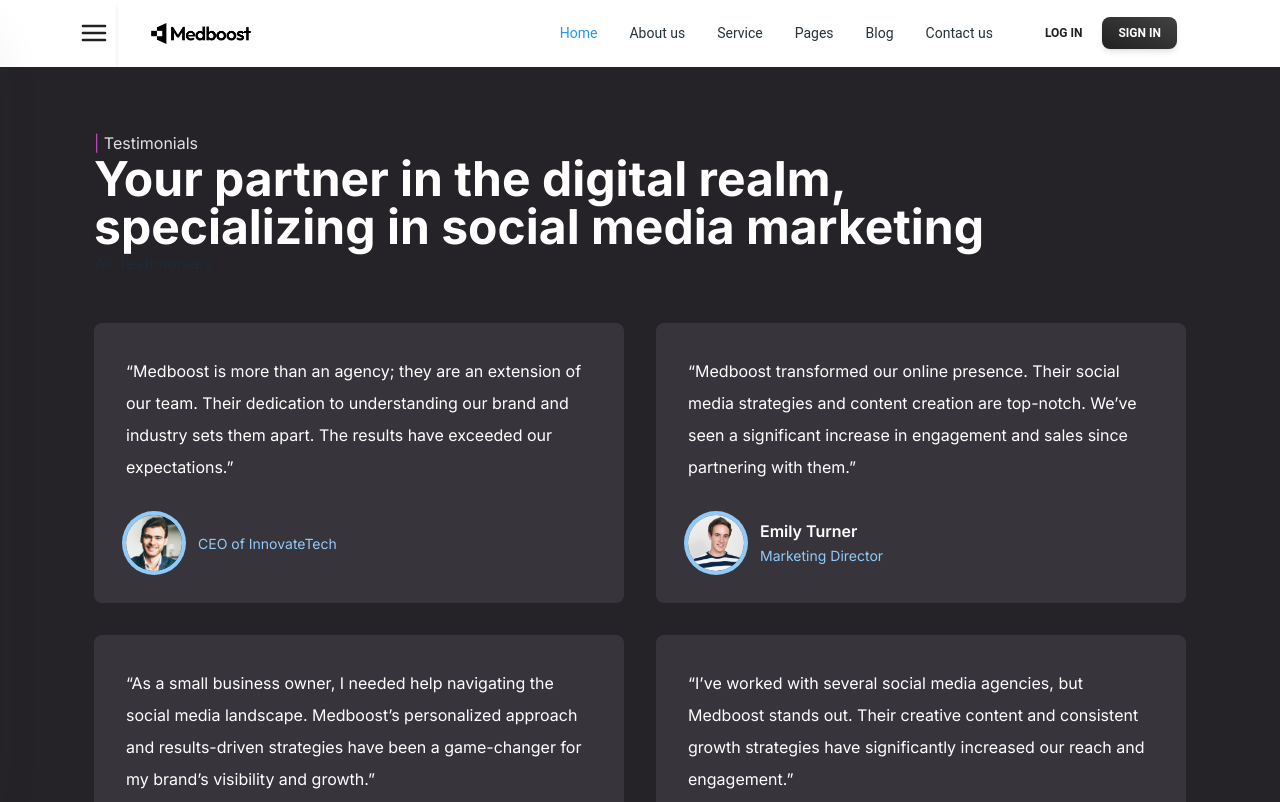
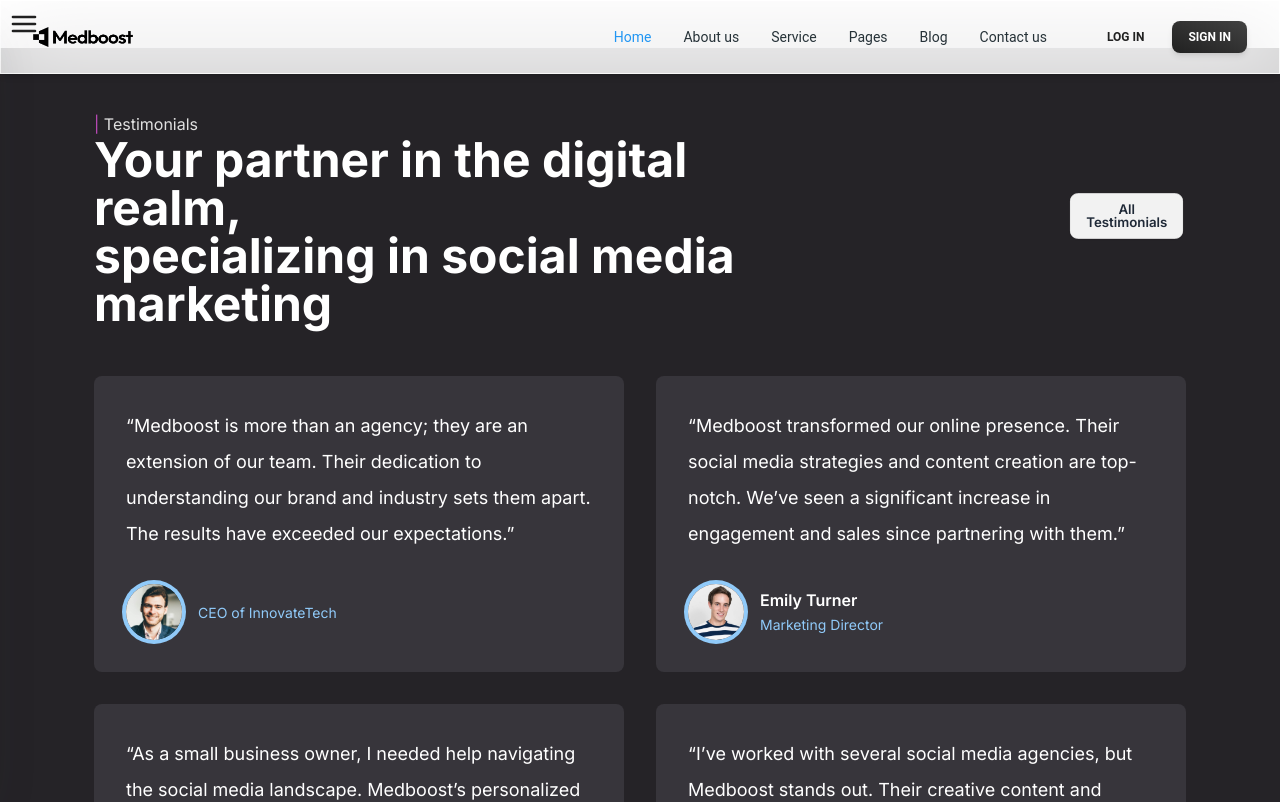
Before and after one commit to Nahidul-Islam-Siam/medboost, a Next.js app: page / in a window 1280 px wide. Shown: the top 802 px of the page. Built offline with nearby package versions, Linux system fonts and the light colour scheme.

Commit message:
page setup

```diff
--- a/src/app/page.js
+++ b/src/app/page.js
@@ -11,14 +11,15 @@ export default function Home() {
   return (
    <div>
      <div className="container mx-auto overflow-hidden">
-    <div className='flex items-center'>
-    <SideBar/>
-
-    <NavbarComponent />
-    </div>
 
 
 
+
+    </div>
+    <div className='flex items-center'>
+
+    <SideBar/>
+    <NavbarComponent />
     </div>
     <Testimonials/>
       <FreeConsultation/>
--- a/src/components/Component/Testimonials.jsx
+++ b/src/components/Component/Testimonials.jsx
@@ -38,15 +38,15 @@ const testimonialsData = [
       <section className="bg-[#252327] dark:bg-gray-900">
         <div className="container px-6 py-10 mx-auto">
           <div className="mt-6 md:flex md:items-center md:justify-between">
-            <div >
-             <div>
-             <h1 className="text-gray-300"><span className="text-[#BD4BB9]">| </span>Testimonials</h1>
-              <h1 className="font-bold text-2xl text-white lg:text-5xl ">
+            <div className="flex justify-between">
+             <div >
+             <p className="text-gray-300"><span className="text-[#BD4BB9]">| </span>Testimonials</p>
+              <h1 className="font-bold grow text-2xl md:text-2xl  text-white lg:text-5xl ">
               Your partner in the digital realm, <br /> specializing in social media marketing
               </h1>
              </div>
            <div>
-            <button>All Testimonials</button>
+            <button className="btn bottom-0 mt-20 md:ml-0  lg:ml-56  hidden lg:block ">All Testimonials</button>
            </div>
             </div>
             <div className="flex justify-between mt-8 md:mt-0">
@@ -57,7 +57,7 @@ const testimonialsData = [
           <section className="grid grid-cols-1 gap-8 mt-8 xl:mt-12 lg:grid-cols-2 xl:grid-cols-2">
             {testimonialsData.map((testimonial, index) => (
               <div key={index} className={`p-8 ${testimonial.bgColor} rounded-lg`}>
-                <p className={`leading-loose ${testimonial.bgColor.includes('bg-') ? 'text-white' : 'text-gray-500 dark:text-gray-400'}`}>
+                <p className={`leading-loose ${testimonial.bgColor.includes('bg-') ? 'text-white text-lg' : 'text-gray-500  font-bold dark:text-gray-400'}`}>
                   {testimonial.text}
                 </p>
                 <div className="flex items-center mt-8 -mx-2">
--- a/src/components/shared/Navbar.jsx
+++ b/src/components/shared/Navbar.jsx
@@ -20,7 +20,7 @@ export default function NavbarComponent() {
   }, []);
 
   const navList = (
-    <ul className="mt-2 mb-4 flex flex-col gap-2 lg:mb-0 lg:mt-0 lg:flex-row lg:items-center lg:gap-6 ">
+    <ul className="mt-2 mb-4 text-2xl flex flex-col gap-2 lg:mb-0 lg:mt-0 lg:flex-row lg:items-center lg:gap-6 ">
       {['Home', 'About us', 'Service', 'Pages', 'Blog', 'Contact us'].map((item) => (
         <Typography
           key={item}
@@ -39,20 +39,21 @@ export default function NavbarComponent() {
   );
 
   return (
-    <Navbar className="sticky top-0 z-10 h-max max-w-full bg-white shadow-md rounded-none px-4 py-2 lg:px-8 lg:py-4">
+    <Navbar className="text-xl top-0 fixed z-10 h-max max-w-full bg-white shadow-md rounded-none px-4 py-5 lg:px-8 lg:py-4">
       <div className="flex items-center justify-between text-blue-gray-900">
         <Typography
           as="a"
           href="#"
+          variant='h5'
           className="mr-4 cursor-pointer items-center py-1.5 font-medium flex"
         >
           {/* <SideBar className="z-50"/> */}
         <Image src={logo} alt='' width={100} height={90}/>
         </Typography>
         <div className="flex items-center gap-4">
-          <div className="mr-4 text-3xl text-[#615E68] hidden lg:block">{navList}</div>
+          <div className="mr-4 text-4xl font-bold text-[#615E68] hidden lg:block">{navList}</div>
           <div className="flex items-center gap-x-1">
-            <Button variant="text" size="sm" className="hidden lg:inline-block">
+            <Button variant="text" size="md" className="hidden lg:inline-block">
               <span>Log In</span>
             </Button>
             <Button variant="gradient" size="sm" className="hidden lg:inline-block">
```
